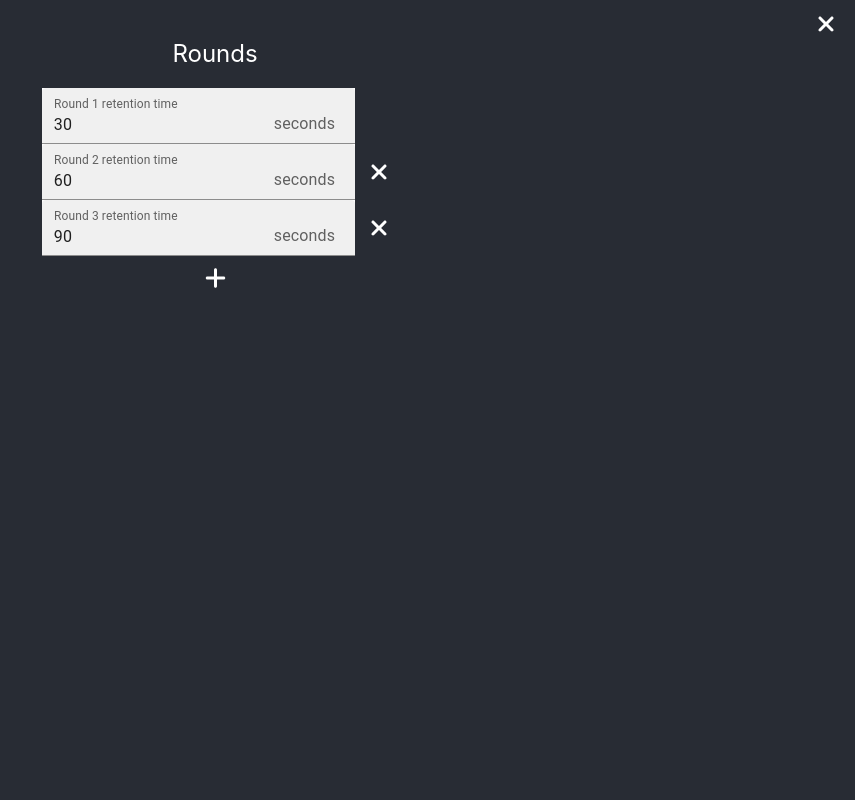
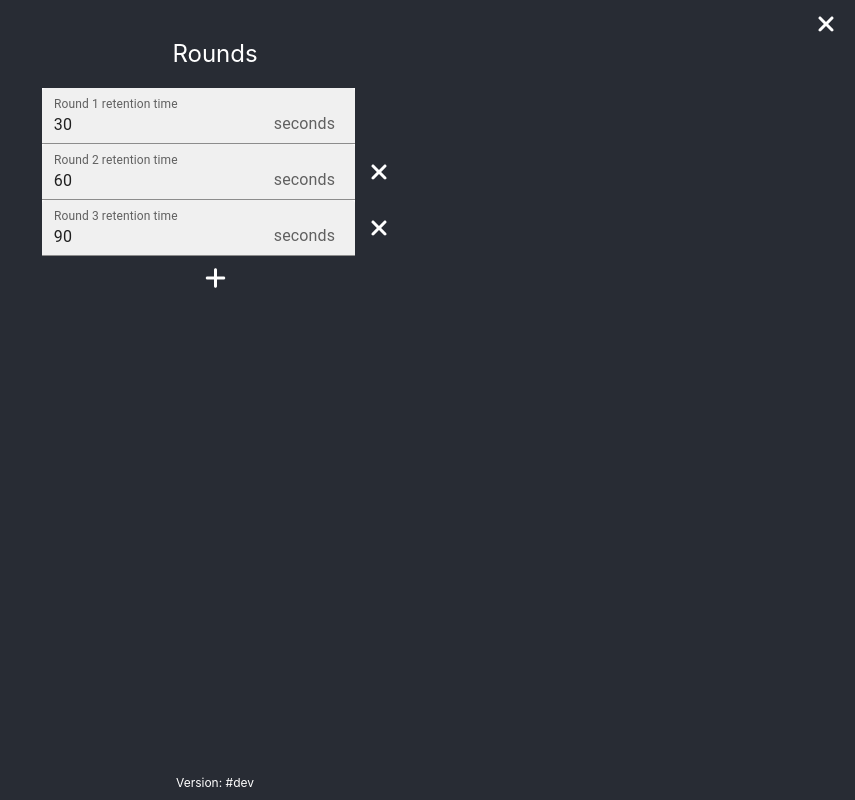
Before and after one commit to Koenkk/whb, a React (Create React App) app: page / in a window 1280 px wide. Both pictures are taken after a click on the icon 1248 px from the left and 24 px from the top of the page. Shown: the whole page, without its empty margins (425-1280 px from the left). Built offline with nearby package versions, Linux system fonts and the light colour scheme.

Commit message:
Add version

```diff
--- /dev/null
+++ b/src/app/version.ts
@@ -0,0 +1,2 @@
+// eslint-disable-next-line
+export default "#dev";
--- a/src/app/view/Settings.tsx
+++ b/src/app/view/Settings.tsx
@@ -4,6 +4,7 @@ import { faXmark, faPlus } from '@fortawesome/free-solid-svg-icons'
 import TextField from '@mui/material/TextField';
 import InputAdornment from '@mui/material/InputAdornment';
 import helper from '../helper';
+import version from '../version';
 
 type Props = {
     onCloseClick: () => void;
@@ -18,7 +19,6 @@ const settingsStyle: React.CSSProperties = {
     color: 'white',
     display: 'flex',
     flexDirection: 'column',
-    paddingTop: '10px',
     position: 'fixed',
     width: '100%',
     height: '100%',
@@ -39,7 +39,7 @@ class Settings extends React.Component<Props, State> {
     render() {
         return (
             <div style={settingsStyle}>
-                <div style={{textAlign: 'right', paddingRight: '20px'}}>
+                <div style={{textAlign: 'right', paddingRight: '20px', paddingTop: '10px'}}>
                     <FontAwesomeIcon
                         className='icon-button'
                         icon={faXmark}
@@ -58,6 +58,8 @@ class Settings extends React.Component<Props, State> {
                         onClick={() => this.addRound()}
                     />
                 </div>
+                <div style={{flex: 1}}/>
+                <div style={{textAlign: 'center', fontSize: '0.5em', paddingBottom: '10px'}}>Version: {version}</div>
             </div>
         );
     }
```
